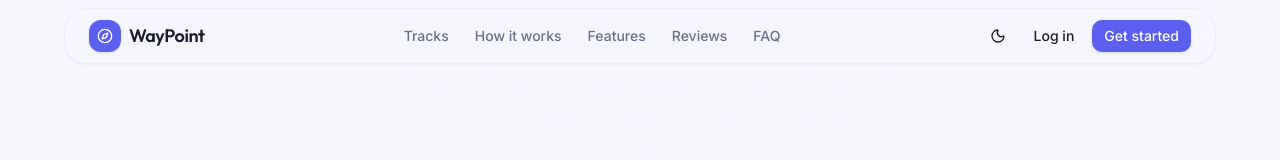
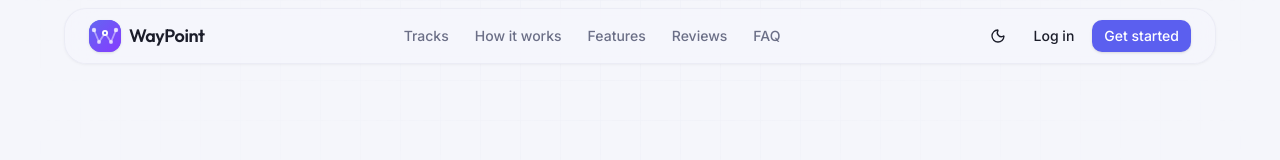
Before and after one commit to ShanuPrajapati12005/WayPoint, a React (Vite) app in the folder frontend/: page / in a window 1280 px wide. Shown: the top 160 px of the page. Built offline with nearby package versions, Linux system fonts and the light colour scheme; no server answers.

Commit message:
Update logo to waypoint.svg across application

```diff
--- a/frontend/src/components/layout/TopNav.jsx
+++ b/frontend/src/components/layout/TopNav.jsx
@@ -48,22 +48,7 @@ export default function TopNav() {
         className="flex shrink-0 items-center gap-2 rounded-lg outline-none focus-visible:ring-2 focus-visible:ring-ring"
       >
         <span className="flex size-8 shrink-0 items-center justify-center rounded-lg shadow-sm overflow-hidden">
-          <svg xmlns="http://www.w3.org/2000/svg" viewBox="0 0 32 32" width="32" height="32">
-            <defs>
-              <linearGradient id="wp-bg" x1="0" y1="0" x2="1" y2="1">
-                <stop offset="0" stopColor="#6366f1"/>
-                <stop offset="1" stopColor="#863bff"/>
-              </linearGradient>
-            </defs>
-            <rect width="32" height="32" rx="8" fill="url(#wp-bg)"/>
-            <polyline points="5,10 10,22 16,13 22,22 27,10" fill="none" stroke="rgba(255,255,255,0.5)" strokeWidth="1.8" strokeLinecap="round" strokeLinejoin="round"/>
-            <circle cx="5" cy="10" r="2.2" fill="white" opacity="0.75"/>
-            <circle cx="10" cy="22" r="2" fill="white" opacity="0.65"/>
-            <circle cx="16" cy="13" r="3" fill="white"/>
-            <circle cx="22" cy="22" r="2" fill="white" opacity="0.65"/>
-            <circle cx="27" cy="10" r="2.2" fill="white" opacity="0.75"/>
-            <circle cx="16" cy="13" r="1.2" fill="#6366f1"/>
-          </svg>
+          <img src="/waypoint.svg" alt="WayPoint" className="size-full object-cover" />
         </span>
         <span className="whitespace-nowrap font-display text-lg font-semibold tracking-tight text-foreground">
           WayPoint
--- a/frontend/src/pages/Auth.jsx
+++ b/frontend/src/pages/Auth.jsx
@@ -201,8 +201,8 @@ export default function Auth() {
             onClick={() => navigate("/")}
             className="relative z-10 flex w-fit items-center gap-2 outline-none"
           >
-            <span className="flex size-8 items-center justify-center rounded-lg bg-white/15 backdrop-blur-md shadow-sm">
-              <Compass className="size-4" />
+            <span className="flex size-8 items-center justify-center rounded-lg shadow-sm overflow-hidden bg-white/15 backdrop-blur-md">
+              <img src="/waypoint.svg" alt="WayPoint Logo" className="size-full object-cover" />
             </span>
             <span className="font-display text-lg font-semibold tracking-tight">WayPoint</span>
           </button>
--- a/frontend/src/pages/Landing.jsx
+++ b/frontend/src/pages/Landing.jsx
@@ -106,8 +106,8 @@ function LandingHeader() {
         onClick={() => window.scrollTo({ top: 0, behavior: "smooth" })}
         className="flex items-center gap-2 rounded-lg outline-none focus-visible:ring-2 focus-visible:ring-ring"
       >
-        <span className="flex size-8 items-center justify-center rounded-lg bg-primary text-primary-foreground shadow-sm">
-          <Compass className="size-4" />
+        <span className="flex size-8 items-center justify-center rounded-lg shadow-sm overflow-hidden bg-primary text-primary-foreground">
+          <img src="/waypoint.svg" alt="WayPoint Logo" className="size-full object-cover" />
         </span>
         <span className="font-display text-lg font-semibold tracking-tight">WayPoint</span>
       </button>
@@ -465,8 +465,8 @@ export default function Landing() {
       <footer className="border-t border-border py-8">
         <div className="mx-auto flex max-w-7xl flex-col items-center justify-between gap-4 px-4 sm:flex-row sm:px-6">
           <div className="flex items-center gap-2">
-            <span className="flex size-6 items-center justify-center rounded-md bg-primary text-primary-foreground">
-              <Compass className="size-3.5" />
+            <span className="flex size-6 items-center justify-center rounded-md overflow-hidden bg-primary text-primary-foreground">
+              <img src="/waypoint.svg" alt="WayPoint Logo" className="size-full object-cover" />
             </span>
             <span className="font-display text-sm font-semibold">WayPoint</span>
           </div>
```
